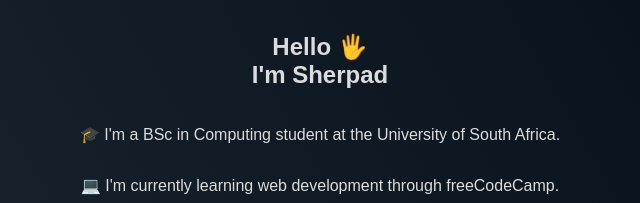
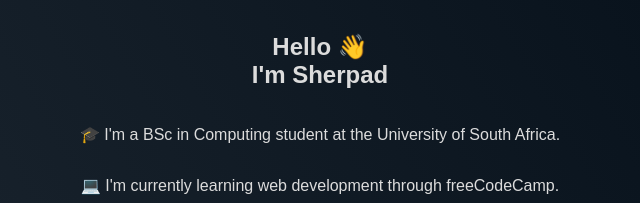
Before and after one commit to SherpadNdabambi/sherpadndabambi.github.io, a plain HTML site: page index.html in a window 1280 px wide. Shown: the part 410-613 px from the top of the page, 320-960 px from the left. Drawn offline with Linux system fonts and the light colour scheme.

Commit message:
Update index.html

```diff
--- a/index.html
+++ b/index.html
@@ -67,7 +67,7 @@
          </figure>
 
          <h1>
-            Hello 🖐️<br/>
+            Hello 👋<br/>
             I'm Sherpad
          </h1>
 
```
